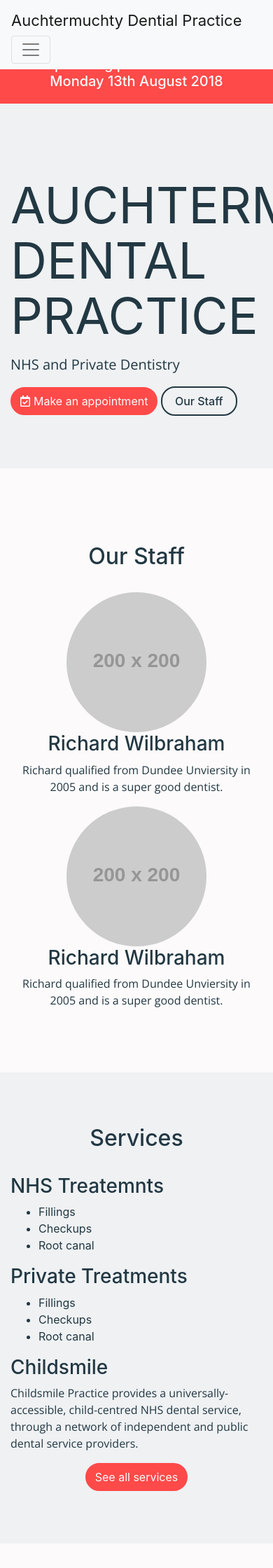
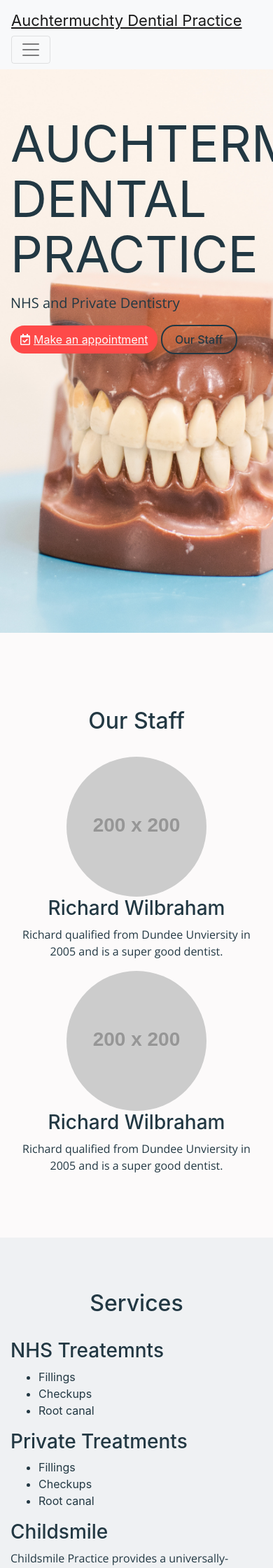
Before and after one commit to janewilson90/auchtermuchty, a PHP site: page / in a window 390 px wide; the page is wider, and only the part inside the window is pictured. Shown: the top 2240 px of that part at 70% size. Run offline with PHP 8.4, Linux system fonts and the light colour scheme; grey boxes labelled with a size stand in for pictures from a placeholder-image service; some libraries are stand-ins or nearby versions.

Commit message:
new content

```diff
--- a/assets/css/muchty-styles.css
+++ b/assets/css/muchty-styles.css
@@ -25,14 +25,17 @@ section {
 footer {
   background-color: #223843;
   color: #fcfafa;
-  height: 75px;
-  align-content: center; }
+  align-content: center;
+  padding-top: 1em; }
   footer a {
     color: #fcfafa; }
     footer a:hover {
       color: #eff1f3; }
   footer p {
     color: #fcfafa; }
+  footer .little-extras {
+    padding-top: 1em;
+    font-size: small; }
 
 .title-uppercase {
   text-transform: uppercase; }
@@ -79,6 +82,14 @@ footer {
     margin: 30px 0 15px;
     line-height: 1.1; }
 
+.header-background {
+  background-image: url("/assets/img/header-background.jpg");
+  background-size: cover;
+  background-repeat: no-repeat;
+  background-position: center;
+  height: 100vh;
+  min-height: 600px; }
+
 .section-title {
   text-align: center;
   margin-bottom: 2rem; }
@@ -104,3 +115,6 @@ footer {
 
 .nav-title {
   font-size: 22px; }
+
+a {
+  text-decoration: underline; }
--- a/index.html
+++ b/index.html
@@ -1,6 +1,17 @@
 <!doctype html>
 <html lang="en">
 <head>
+    <!-- Google Tag Manager -->
+    <script>(function (w, d, s, l, i) {
+        w[l] = w[l] || []; w[l].push({
+            'gtm.start':
+                new Date().getTime(), event: 'gtm.js'
+        }); var f = d.getElementsByTagName(s)[0],
+            j = d.createElement(s), dl = l != 'dataLayer' ? '&l=' + l : ''; j.async = true; j.src =
+                'https://www.googletagmanager.com/gtm.js?id=' + i + dl; f.parentNode.insertBefore(j, f);
+        })(window, document, 'script', 'dataLayer', 'GTM-KKBT8SG');</script>
+    <!-- End Google Tag Manager -->
+
     <!-- Required meta tags -->
     <meta charset="utf-8">
     <meta name="viewport" content="width=device-width, initial-scale=1, shrink-to-fit=no">
@@ -28,6 +39,10 @@
     <title>Auchtermuchty Dental Practice</title>
 </head>
 <body>
+    <!-- Google Tag Manager (noscript) -->
+    <noscript><iframe src="https://www.googletagmanager.com/ns.html?id=GTM-KKBT8SG" height="0" width="0" style="display:none;visibility:hidden"></iframe></noscript>
+    <!-- End Google Tag Manager (noscript) -->
+
     <nav class="navbar navbar-expand-lg navbar-light bg-light fixed-top">
         <div class="container">
             <a class="navbar-brand nav-title" href="/">Auchtermuchty Dential Practice
@@ -53,13 +68,13 @@
     </div>
 </nav>
 
-<div class="alert full-alert alert-closure">
+<!-- <div class="alert full-alert alert-closure">
     <div class="container text-center">
         <h5>Upcoming practice closure: Monday 13th August 2018</h5>
     </div>
-</div>
+</div> -->
 
-<div class="jumbotron jumbotron-fluid content-block">
+<div class="jumbotron jumbotron-fluid content-block header-background">
     <div class="container landing-title">
         <h1 class="title-uppercase">Auchtermuchty Dental Practice</h1>
         <p class="lead">NHS and Private Dentistry</p>
@@ -176,11 +191,7 @@
                         </div>
                         <div class="col-md-12 ml-auto">
                             <h3>Out of Hours Appointments</h3>
-                            <p>If you require help outside of regular practice hours, please contact: </p>
-                        </div>
-                        <div class="col-md-12 ml-auto">
-                            <h3>Emergency Appointments</h3>
-                            <p>Emergency treatment is available via...</p>
+                            <p>If you require help outside of regular practice hours, please contact: NHS24 on <a href="tel:111">111</a></p>
                         </div>
                     </div>
                 </div>
@@ -197,7 +208,8 @@
         <div class="container">
             <div class="row">
                 <div class="col">
-                    <ul class="nav">
+                    <h4>Privacy Policy</h4>
+                    <ul class="nav flex-column">
                         <li class="nav-item">
                             <a class="nav-link" href="#">Privacy Policy</a>
                         </li>
@@ -211,7 +223,8 @@
                 </div>
 
                 <div class="col">
-                    <ul class="nav">
+                    <h4>External Links</h4>
+                    <ul class="nav flex-column">
                         <li class="nav-item">
                             <a class="nav-link" href="https://bda.org/">British Dental Association</a>
                         </li>
@@ -222,14 +235,36 @@
                             <a class="nav-link" href="https://www.scottishdental.org/">Scottish Dental</a>
                         </li>
                         <li class="nav-item">
-                            <a href="https://www.gdc-uk.org/">General Dental Council</a>
+                            <a class="nav-link" href="https://www.gdc-uk.org/">General Dental Council</a>
                         </li>
                     </ul>
                 </div>
 
-                <div class="col made-in">
-                    <a class="nav-link" href="http://janeawilson.co.uk" target="_blank">Made in Dundee</a>
+                <div class="col">
+                    <h4>Copyright</h4>
+                    <ul class="flex-column">
+                        <li>Richard Wilbraham (BDS MJDF) 2018</li>
+                        <li><strong>GDC Number:</strong> 85399</li>
+                    </ul>
+
+                </div>
+            </div>
+            <div class="row little-extras">
+                <div class="col">
+                    <a href="http://janeawilson.co.uk" target="_blank">Made in Dundee</a>
+                </div>
+                <div class="col">
                     <p>Icons designed by <a href="https://www.flaticon.com/authors/monkik" target="_blank">monkik</a> from Flaticon</p>
+                </div>
+                <div class="col">
+                    <a style="text-decoration:none;padding:4px 6px;font-family:-apple-system, BlinkMacSystemFont, &quot;San Francisco&quot;, &quot;Helvetica Neue&quot;, Helvetica, Ubuntu, Roboto, Noto, &quot;Segoe UI&quot;, Arial, sans-serif;font-size:12px;font-weight:bold;line-height:1.2;display:inline-block;border-radius:3px"
+                        href="https://unsplash.com/@sssyexap?utm_medium=referral&amp;utm_campaign=photographer-credit&amp;utm_content=creditBadge"
+                        target="_blank" rel="noopener noreferrer" title="Download free do whatever you want high-resolution photos from Nhia Moua"><span
+                            style="display:inline-block;padding:2px 3px"><svg xmlns="http://www.w3.org/2000/svg" style="height:12px;width:auto;position:relative;vertical-align:middle;top:-1px;fill:white"
+                                viewBox="0 0 32 32">
+                                <title>unsplash-logo</title>
+                                <path d="M20.8 18.1c0 2.7-2.2 4.8-4.8 4.8s-4.8-2.1-4.8-4.8c0-2.7 2.2-4.8 4.8-4.8 2.7.1 4.8 2.2 4.8 4.8zm11.2-7.4v14.9c0 2.3-1.9 4.3-4.3 4.3h-23.4c-2.4 0-4.3-1.9-4.3-4.3v-15c0-2.3 1.9-4.3 4.3-4.3h3.7l.8-2.3c.4-1.1 1.7-2 2.9-2h8.6c1.2 0 2.5.9 2.9 2l.8 2.4h3.7c2.4 0 4.3 1.9 4.3 4.3zm-8.6 7.5c0-4.1-3.3-7.5-7.5-7.5-4.1 0-7.5 3.4-7.5 7.5s3.3 7.5 7.5 7.5c4.2-.1 7.5-3.4 7.5-7.5z"></path>
+                            </svg></span><span style="display:inline-block;padding:2px 3px">Nhia Moua</span></a>
                 </div>
             </div>
         </div>
--- a/scss/_base.scss
+++ b/scss/_base.scss
@@ -34,8 +34,8 @@ section {
 footer {
     background-color: $navy;
     color: $off-white;
-    height: 75px;
     align-content: center;
+    padding-top: 1em;
     a {
         color: $off-white;
         &:hover {
@@ -44,6 +44,10 @@ footer {
     }
     p {
         color: $off-white
+    }
+    .little-extras {
+        padding-top: 1em;
+        font-size: small;
     }
 }
 
@@ -97,6 +101,15 @@ footer {
     }
 }
 
+.header-background {
+    background-image: url('/assets/img/header-background.jpg');
+    background-size: cover;
+    background-repeat: no-repeat;
+    background-position: center;
+    height: 100vh;
+    min-height: 600px;
+}
+
 .section-title {
     text-align: center;
     margin-bottom: 2rem;
--- a/scss/_nav.scss
+++ b/scss/_nav.scss
@@ -1,3 +1,7 @@
 .nav-title {
     font-size: 22px;
 }
+
+a {
+    text-decoration: underline;
+}
```
Also changed, not shown: assets/img/header-background.jpg (added).
